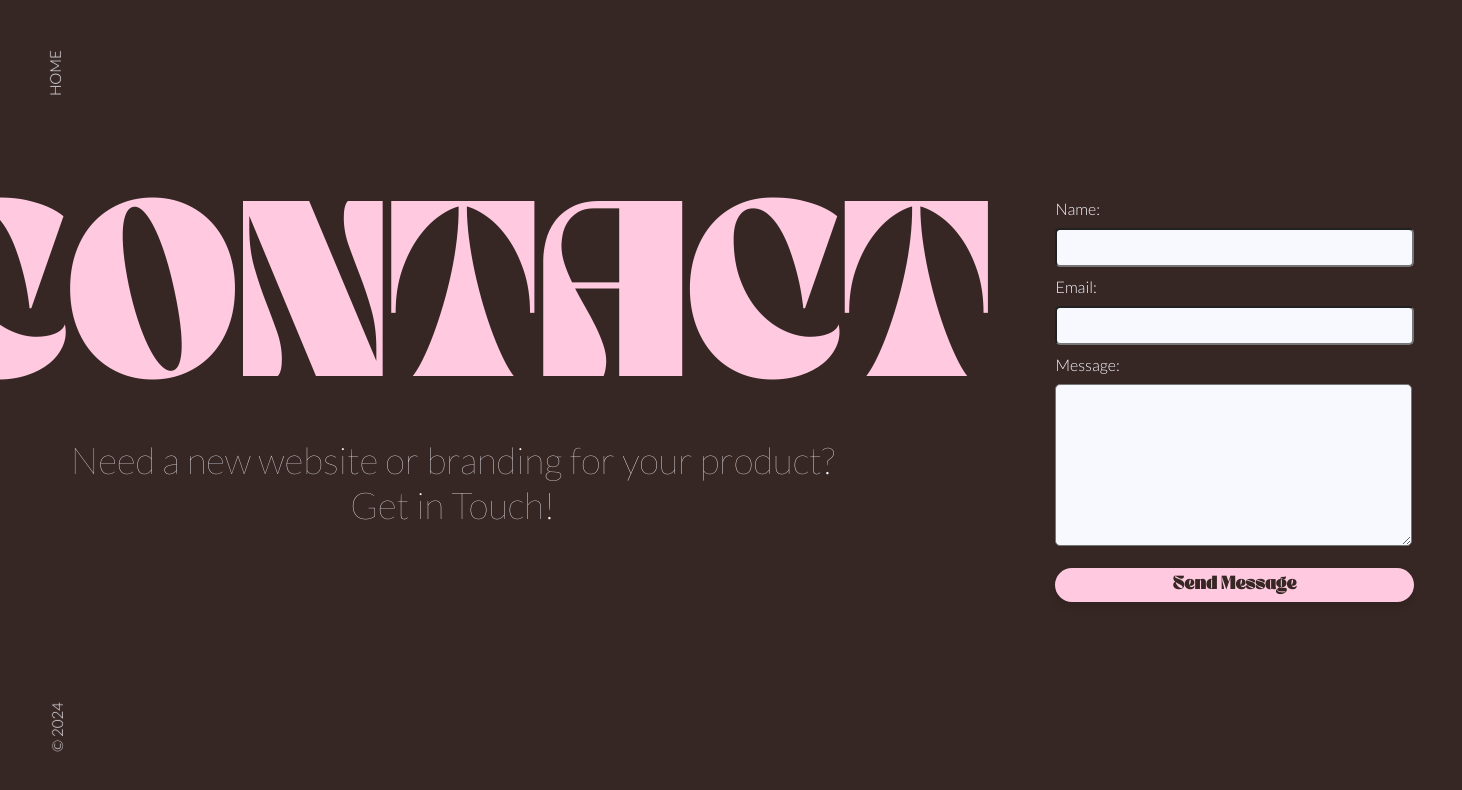
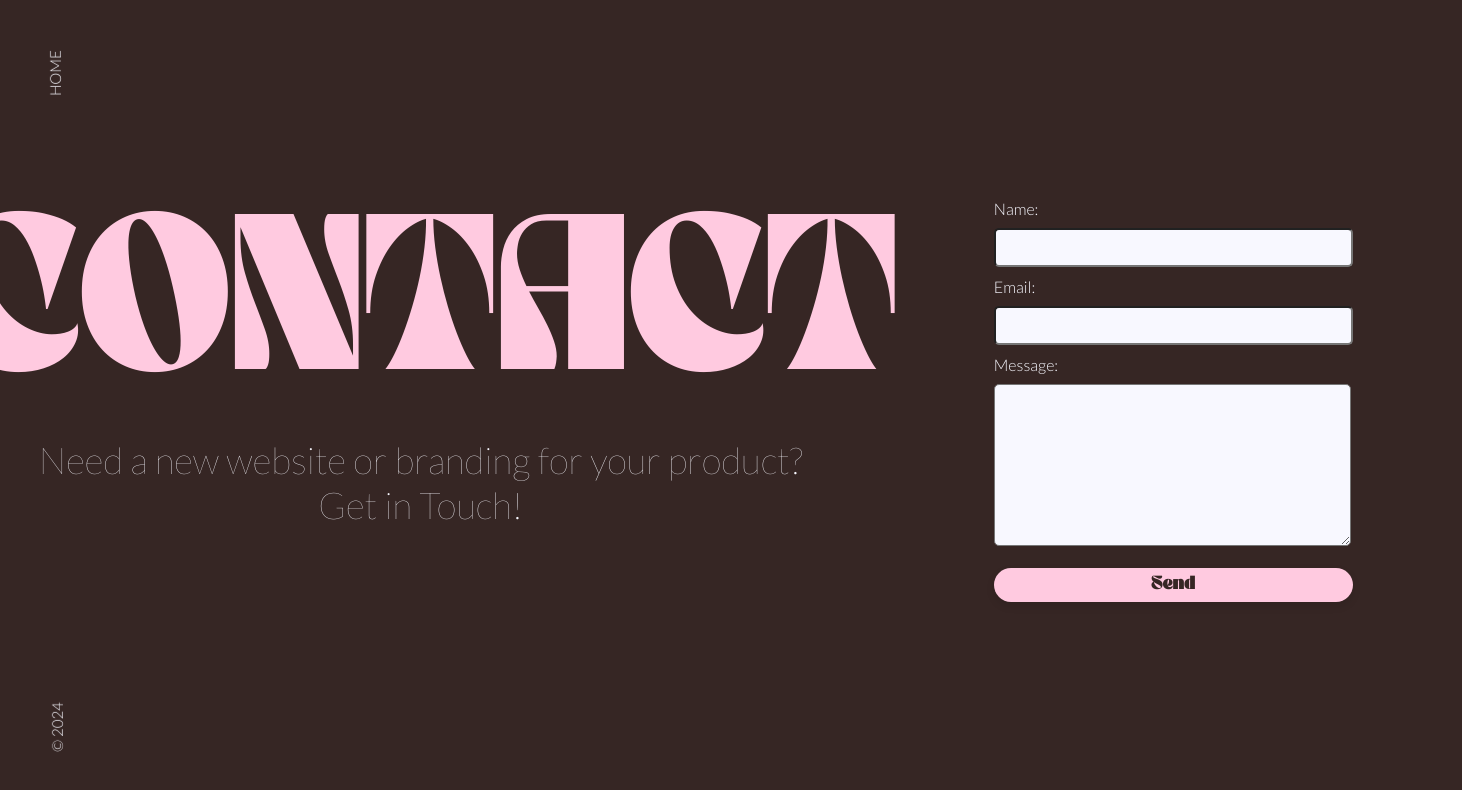
Before and after one commit to Miacarmen/portfolio-v2, a React (Create React App) app in the folder client/: page /contact in a window 1280 px wide. Shown: the top 790 px of the page, 1462 px wide, since content can reach past the window. Built offline with nearby package versions, Linux system fonts and the light colour scheme.

Commit message:
changed some styles

```diff
--- a/client/src/pages/Contact.js
+++ b/client/src/pages/Contact.js
@@ -26,7 +26,7 @@ const Contact = () => {
             <textarea type='text' id='message' name='message' required />
 
             <button className='submit-btn' type='submit'>
-              Send Message
+              Send
             </button>
           </form>
         </div>
--- a/client/src/styles/contact.styles.css
+++ b/client/src/styles/contact.styles.css
@@ -2,7 +2,7 @@
   display: grid;
   grid-template-columns: repeat(3, 1fr);
   margin: 0em 0em 0em 4em;
-  gap: 3em;
+  gap: 5em;
 }
 
 .col-1-2-wrapper {
@@ -28,7 +28,7 @@
 
 .contact-head {
   line-height: 230px;
-  font-size: 175px;
+  font-size: 155px;
 }
 
 .contact-subhead {
```
